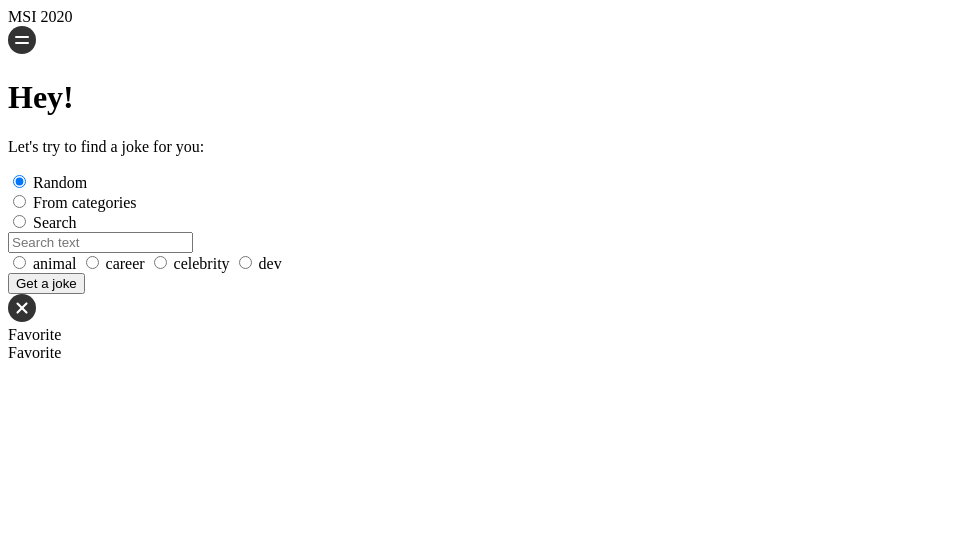
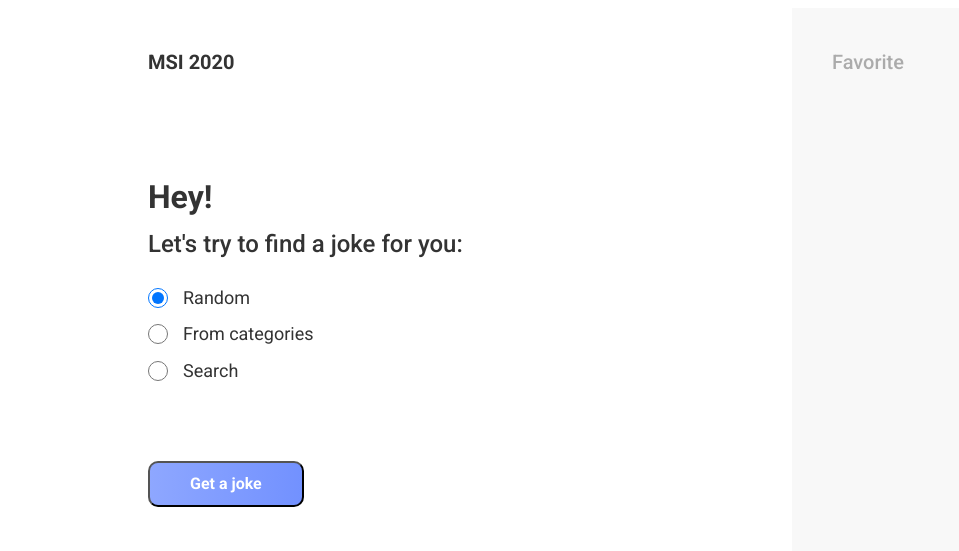
Before and after one commit to viktor-2019/MacTest, a website: page index.html in a window 1280 px wide. Shown: the whole page, without its empty margins (0-959 px from the left). Drawn offline with Linux system fonts and the light colour scheme; the site is published under a folder, as on GitHub Pages, so addresses that start at the root find nothing.

Commit message:
change links once more

```diff
--- a/index.html
+++ b/index.html
@@ -6,7 +6,7 @@
   <meta name="viewport" content="width=device-width, initial-scale=1.0">
   <title>Document</title>
   <link href="https://fonts.googleapis.com/css?family=Roboto:300,400,500,700&amp;subset=cyrillic" rel="stylesheet">
-  <link rel="stylesheet" href="/src/styles/style.css">
+  <link rel="stylesheet" href="src/styles/style.css">
 </head>
 
 <body>
@@ -89,7 +89,7 @@
     </div>
   </div>
 
-  <script src="/src/js/index.js"></script>
+  <script src="src/js/index.js"></script>
 </body>
 
 </html>
```
